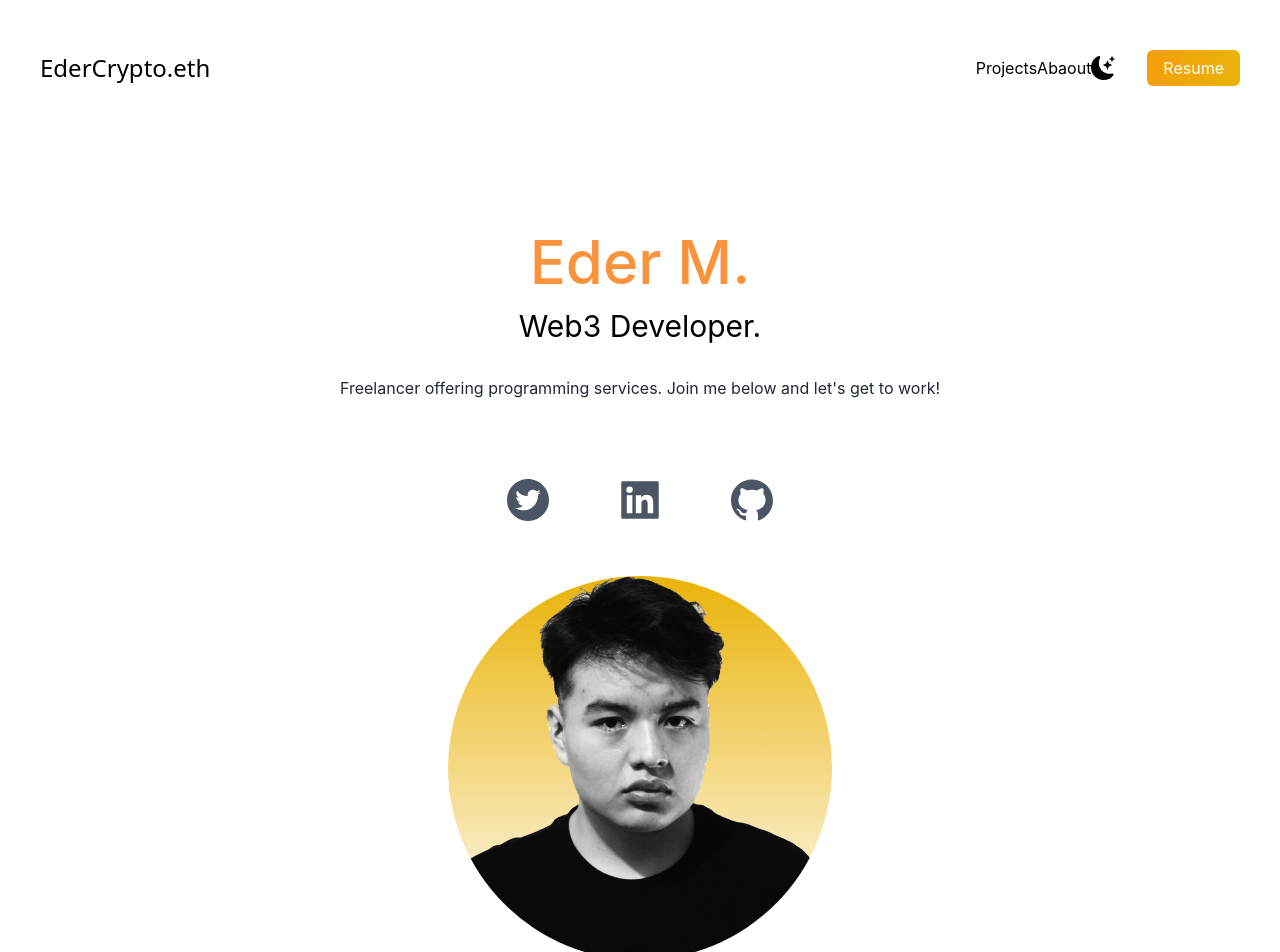
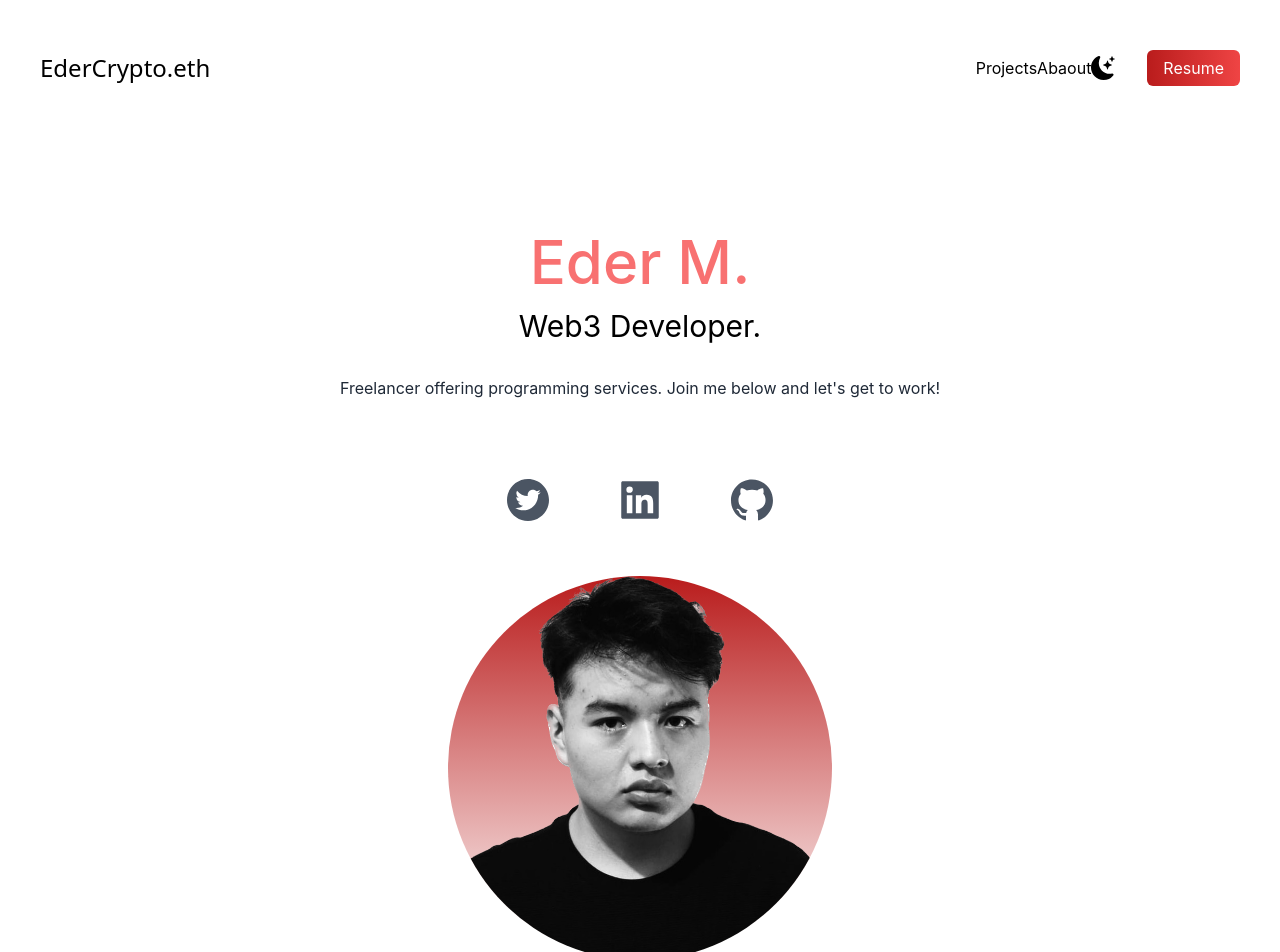
Before and after one commit to Newton077/Askjell-portafolio, a Next.js app: page / in a window 1280 px wide. Shown: the top 952 px of the page. Built offline with nearby package versions, Linux system fonts and the light colour scheme.

Commit message:
cambio de iconos y colores commit

```diff
--- a/pages/index.js
+++ b/pages/index.js
@@ -21,7 +21,7 @@ export default function Home() {
           <title>Askjell Portofolio </title>
           <meta name="description" content="Generated by create next app" />
           <meta name="viewport" content="width=device-width, initial-scale=1" />
-          <link rel="icon" href="/E.png" />
+          <link rel="icon" href="/ICON-modified.png" />
         </Head>
 
         <main className=" bg-white px-10">
@@ -37,7 +37,7 @@ export default function Home() {
                 <li>
                   <BsFillMoonStarsFill onClick={() => setDarkMode(!darkMode)} className=" cursor-pointer text-2xl"/>
                 </li>
-                <li>  <a className= "bg-gradient-to-r from-amber-500 text- to-yellow-500 text-white px-4 py-2 border-none rounded-md ml-8"
+                <li>  <a className= "bg-gradient-to-r from-red-700 text- to-red-500 text-white px-4 py-2 border-none rounded-md ml-8"
                       href="#"> Resume </a>
                 </li>
 
@@ -46,9 +46,9 @@ export default function Home() {
             </nav>
 
             <div className="text-center p-10 py-10">
-                <h2 className="text-5xl font-akira py-2 text-orange-400 font-medium dark:text-orange-400 md:text-6xl">Eder M.
+                <h2 className="text-5xl font-akira py-2 text-red-400 font-medium dark:text-red-400 md:text-6xl">Eder M.
                 </h2>
-                <h3 className="text-2xl py-2 dark:text-white md:text-3xl">
+                <h3 className="text-2xl py-2 dark:text-violet-700 md:text-3xl">
                 Web3 Developer.
                 </h3>
                 <p className="text-md py-5 leading-8 text-gray-800">Freelancer offering programming services. Join me below and let's get to work!
@@ -63,7 +63,7 @@ export default function Home() {
               <AiFillGithub/>
             </div>
 
-            <div className="mx-auto bg-gradient-to-b from-yellow-500 rounded-full w-80 h-80 relative overflow-hidden mt-10 md:h-96 md:w-96">
+            <div className="mx-auto bg-gradient-to-b from-red-700 rounded-full w-80 h-80 relative overflow-hidden mt-10 md:h-96 md:w-96">
             <Image src={yo} layout="fill" objectFit="cover" />
             </div>
           </section>
```
Also changed, not shown: public/ICON-modified.png (added), public/mr.png (added).
